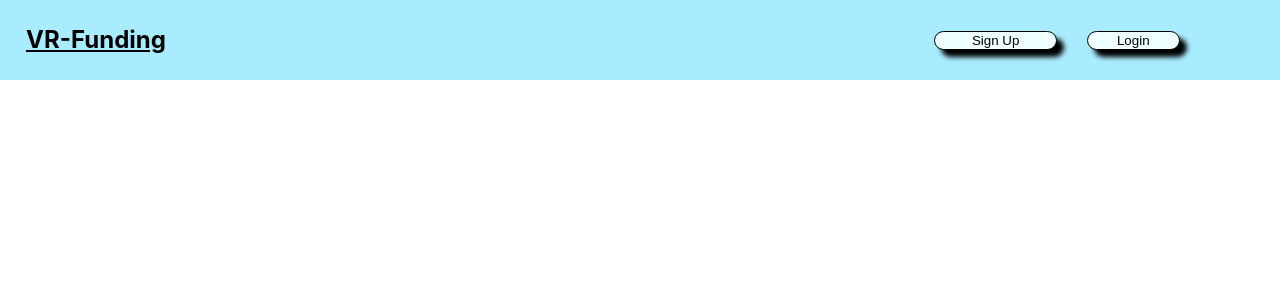
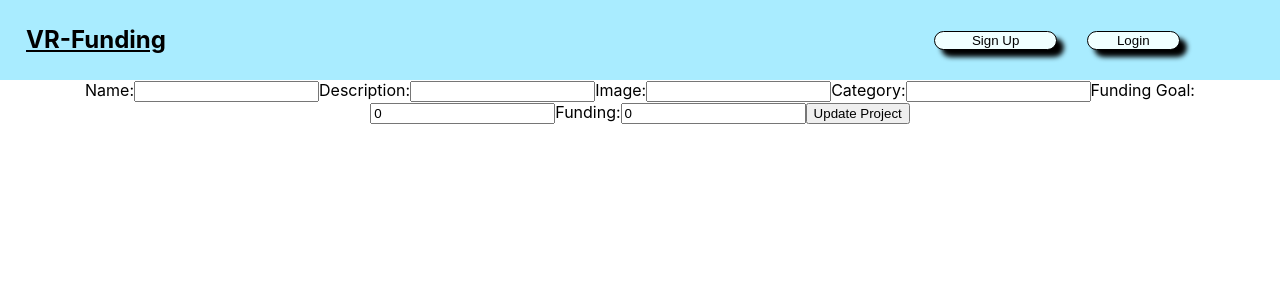
Before and after one commit to bw-vr-funding/front-end, a React (Create React App) app in the folder vr-app/: page /update-project in a window 1280 px wide. Shown: the top 300 px of the page. Built offline with nearby package versions, Linux system fonts and the light colour scheme; sample sign-in values are in the browser's storage.

Commit message:
WORK FOR UPDATE AXIOS

```diff
--- a/vr-app/package.json
+++ b/vr-app/package.json
@@ -11,6 +11,8 @@
     "react-dom": "^16.13.1",
     "react-router-dom": "^5.1.2",
     "react-scripts": "3.4.1",
+    "reactstrap": "^8.4.1",
+    "styled-components": "^5.1.0",
     "yup": "^0.28.4"
   },
   "scripts": {
--- a/vr-app/src/App.js
+++ b/vr-app/src/App.js
@@ -7,6 +7,8 @@ import Login from './components/Login';
 import SignUp from './components/SignUp';
 import Dashboard from "./components/Dashboard";
 import Home from "./components/Home";
+import UpdateForm from './components/UpdateForm'
+import Project from './components/Project'
 
 import PrivateRoute from "./components/PrivateRoute";
 
@@ -27,6 +29,8 @@ function App() {
       <Route path="/login" component={Login}/>
       <Route path="/home" component={Home}/>
       <PrivateRoute path="/dashboard" component={Dashboard} />
+      <PrivateRoute path="/update-project" component={UpdateForm} />
+      <PrivateRoute path='/project/:id}' component={Project} />
     </div>
   );
 }
--- a/vr-app/src/components/Form.jsx
+++ b/vr-app/src/components/Form.jsx
@@ -1,5 +1,67 @@
 import React, { useState } from "react";
 import { axiosWithAuth } from "../utils/axiosWithAuth";
+import styled from "styled-components";
+
+
+const FormBorder = styled.div`
+
+form {
+  display: flex;
+  flex-direction: column;
+  width: 100%;
+  max-width: 500px;
+  margin: 0 auto;
+}
+
+label {
+  display: flex;
+  flex-direction: column;
+  align-items: flex-start;
+  margin: 5px 0;
+  font-size: 1.4rem;
+}
+
+input,
+select,
+textarea {
+  width: 100%;
+  margin: 5px 0 0;
+  display: block;
+  width: 100%;
+  border: 2px solid rgba(0, 0, 0, 0.2);
+  border-radius: 5px;
+  padding: 10px;
+  font-size: 1.4rem;
+  background-color: white;
+}
+
+input:focus {
+  outline: none;
+  border-color: black;
+}
+
+button {
+  width: 300px;
+  padding: 8px 11px;
+  font-size: 1.4rem;
+  text-transform: uppercase;
+  border: 0;
+  border-radius: 5px;
+  letter-spacing: 2px;
+  outline: none;
+  background-color: #4dd0e1;
+  color: aliceblue;
+  cursor: pointer;
+  box-shadow: 0 5px 10px rgba(0, 0, 0, 0.1);
+  margin: 0 auto;
+}
+
+button:hover {
+  box-shadow: 0 5px 12px rgba(0, 0, 0, 0.3);
+}
+
+`;
+
 
 const Form = () => {
   const [data, setData] = useState({
@@ -29,6 +91,8 @@ const Form = () => {
   };
 
   return (
+    <FormBorder>
+    <body classname="formsubmit">
     <form onSubmit={submitForm}>
       <label>Name:
       <input
@@ -78,8 +142,11 @@ const Form = () => {
         onChange={changeHandler}
       />
       </label>
-      <button type="submit">Add Project</button>
+      <br />
+      <button classname="" type="submit">Add Project</button>
     </form>
+    </body>
+    </FormBorder>
   );
 };
 
--- a/vr-app/src/components/ProjectList.js
+++ b/vr-app/src/components/ProjectList.js
@@ -1,30 +1,37 @@
 import React, { useContext } from "react";
 import { ProjectContext } from "../contexts/ProjectContext";
+import Project from "./Project";
+import UpdateForm from './UpdateForm'
 import { axiosWithAuth } from "../utils/axiosWithAuth";
-import Project from "./Project";
-
+import { Route, Link } from "react-router-dom";
+import PrivateRoute from './PrivateRoute';
+import { useRouteMatch, useHistory } from 'react-router-dom'
 const Projects = () => {
   const { projects } = useContext(ProjectContext);
+  const match = useRouteMatch();
+  const history = useHistory();
+  const editProject = () => {
+    history.push(`/update-project/${match.params.id}`)
+}
   return (
     <div className="projects-container">
         {projects.map(project => (
-         <> <Project
-          key={project.id}
-          projects={project}
-          />
+            <>
+            <Link key={project.id} to={`/project/${project.id}`}>
+            <Project projects={project} />
+            </Link>
           <button onClick={e => {deleteProject(project)}}>Delete</button>
-          </>
+          <button onClick={editProject}>Edit Form</button>
+          {/* <Route path="/update-form" component={UpdateForm}/>  */}
+        </>
         ))}
     </div>
   );
-};
-
+}
 const deleteProject = project => {
     axiosWithAuth()
     .delete(`/projects/${project.id}`)
     .then(res => {window.location.reload();})
     .catch(err => console.log(err, "Could not delete Project"))
 };
-
-
 export default Projects;
--- /dev/null
+++ b/vr-app/src/components/UpdateForm.js
@@ -0,0 +1,85 @@
+import React, {useState, useEffect} from 'react'
+import { useRouteMatch, useHistory } from 'react-router-dom'
+import {axiosWithAuth} from '../utils/axiosWithAuth'
+const UpdateForm = props => {
+    // const [ newData, setNewData] = useState()
+    const [newData, setNewData] = useState({
+        name: "",
+        description: "",
+        img_url: "",
+        category: "",
+        funding_goal: 0,
+        funding: 0,
+        creator_id: localStorage.getItem("User Id")
+      });
+    const match = useRouteMatch();
+    const history = useHistory();
+
+
+    const handleChanges = e => {
+        setNewData({
+            ...newData,
+            [e.target.name]: e.target.value
+        });
+    }
+    const handleSubmit = e => {
+        e.preventDefault();
+        const id = match.params.id
+        axiosWithAuth()
+        .put(`/projects/${id}`, newData)
+        .then(history.push(`/dashboard`))
+        .catch(err => {console.log(err)})
+    }
+    return (
+        <div>
+            {newData && (
+                <form onSubmit={handleSubmit}>
+                <label>Name:</label>
+                <input
+                 name='name'
+                 type='text'
+                 value={newData.name}
+                 onChange={handleChanges}
+                />
+                <label>Description:</label>
+                <input
+                 name='description'
+                 type='text'
+                 value={newData.description}
+                 onChange={handleChanges}
+                />
+                <label>Image:</label>
+                <input
+                 name='img_url'
+                 type='text'
+                 value={newData.img_url}
+                 onChange={handleChanges}
+                />
+                <label>Category:</label>
+                <input
+                 name='category'
+                 type='text'
+                 value={newData.category}
+                 onChange={handleChanges}
+                />
+                <label>Funding Goal:</label>
+                <input
+                 name='funding_goal'
+                 type='text'
+                 value={newData.funding_goal}
+                 onChange={handleChanges}
+                />
+                <label>Funding:</label>
+                <input
+                 name='funding'
+                 type='text'
+                 value={newData.funding}
+                 onChange={handleChanges}
+                />
+                <button type='submit'>Update Project</button>
+            </form>
+            )}
+        </div>
+    )
+}
+export default UpdateForm
```
Also changed, not shown: vr-app/src/components/Project.js (+5 -3 lines), 1 other file (tests, documents, lock files or other folders).
